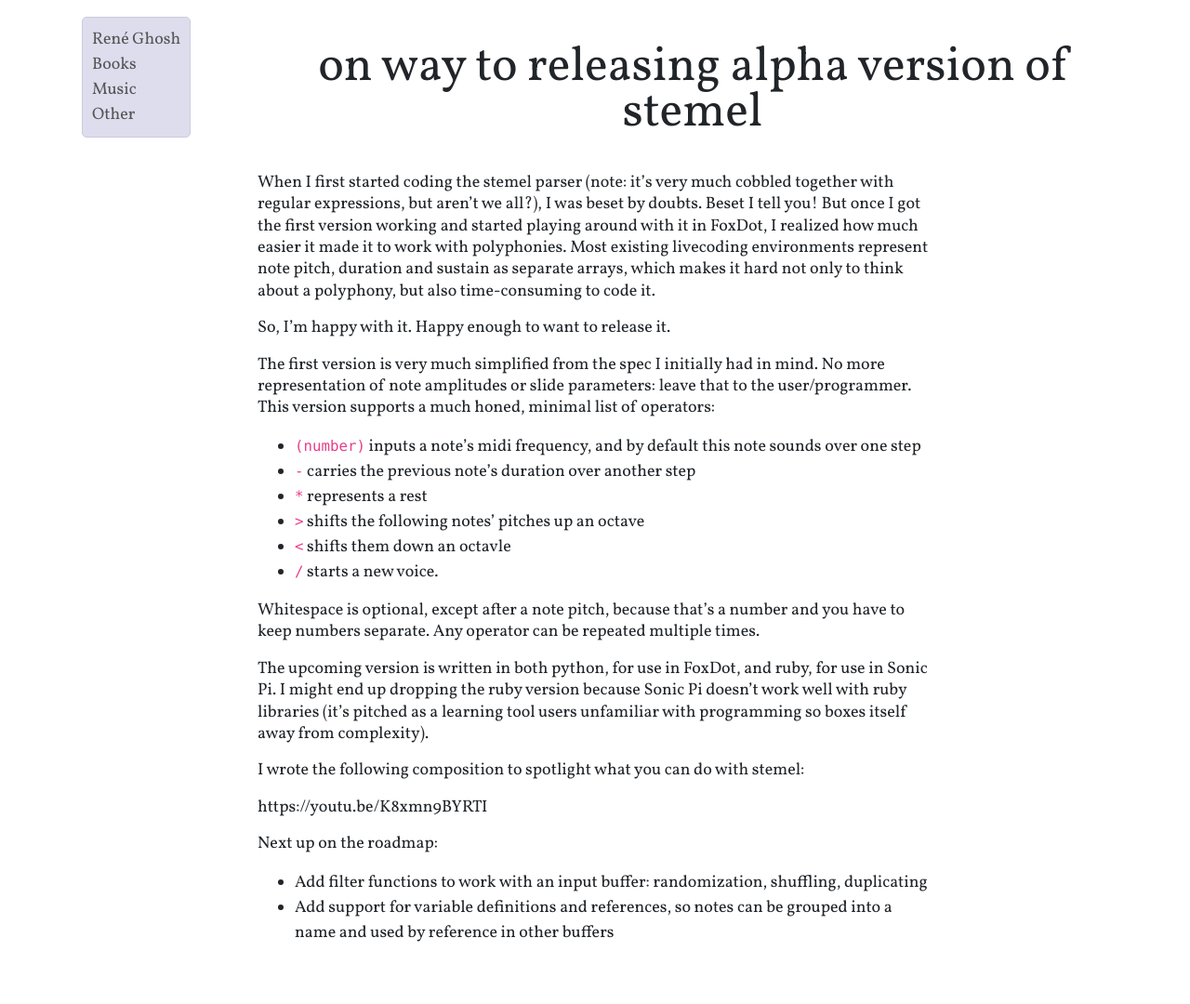
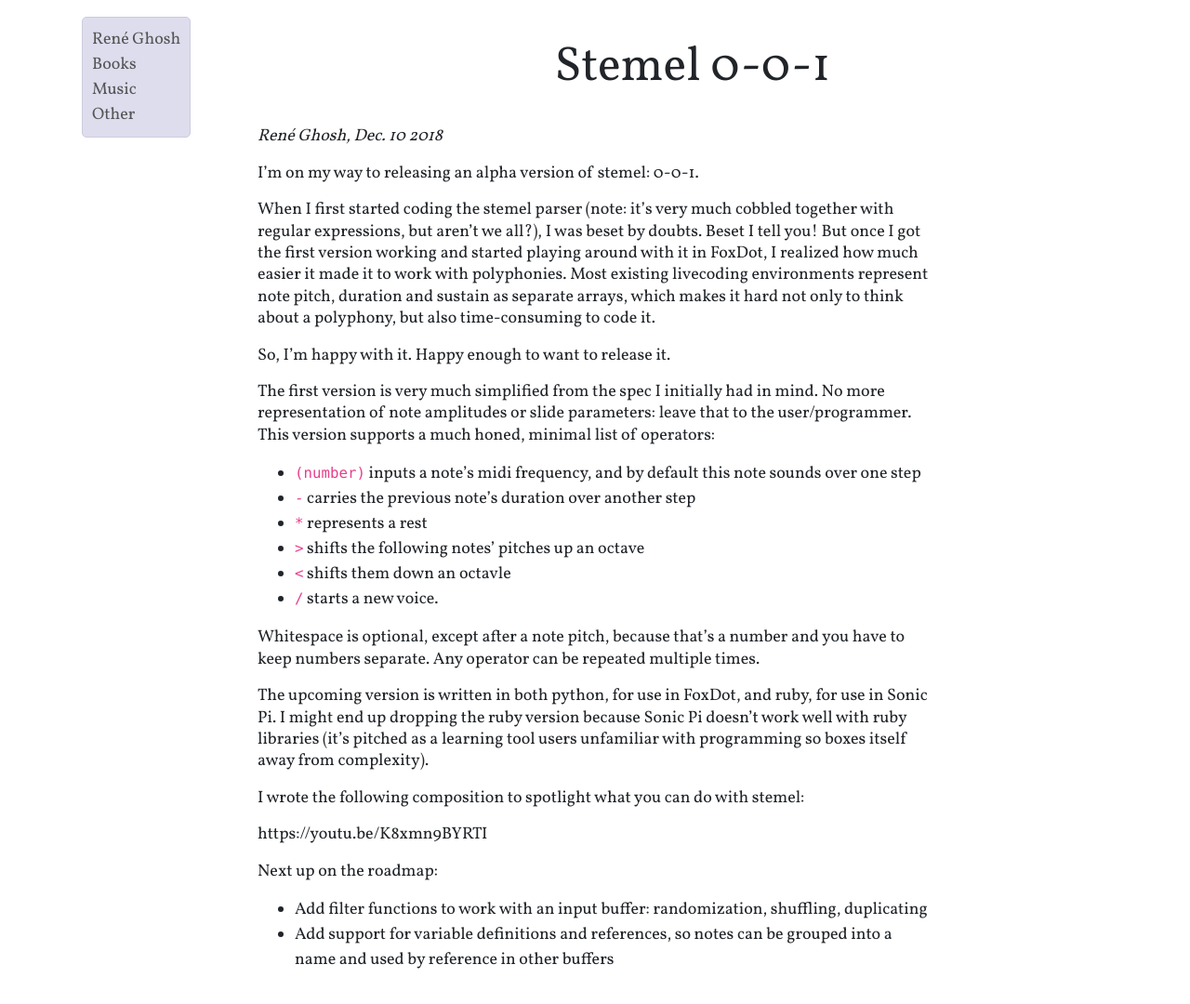
Before and after one commit to reneghosh/reneghosh.github.io, a Jekyll site: the page built from _articles/stemel0-0-1.md, in a window 1280 px wide. Shown: the whole page at 93% size. Built offline with Jekyll 4.4.1, drawn with Linux system fonts in a browser that asks for light colours; before the commit the page ends 1051 px from its top, so only the background shows below that.

Commit message:
added name to page

```diff
--- a/_articles/stemel0-0-1.md
+++ b/_articles/stemel0-0-1.md
@@ -6,7 +6,11 @@ categories: articles
 keywords: Music, Paris, René Ghosh, live coding
 ---
 
-# on way to releasing alpha version of stemel
+# Stemel 0-0-1
+
+_René Ghosh, Dec. 10 2018_
+
+I'm on my way to releasing an alpha version of stemel: 0-0-1.
 
 When I first started coding the stemel parser (note: it's very much cobbled together with regular expressions, but aren't we all?), I was beset by doubts. Beset I tell you! But once I got the first version working and started playing around with it in FoxDot, I realized how much easier it made it to work with polyphonies. Most existing livecoding environments represent note pitch, duration and sustain as separate arrays, which makes it hard not only to think about a polyphony, but also time-consuming to code it.
 
```
